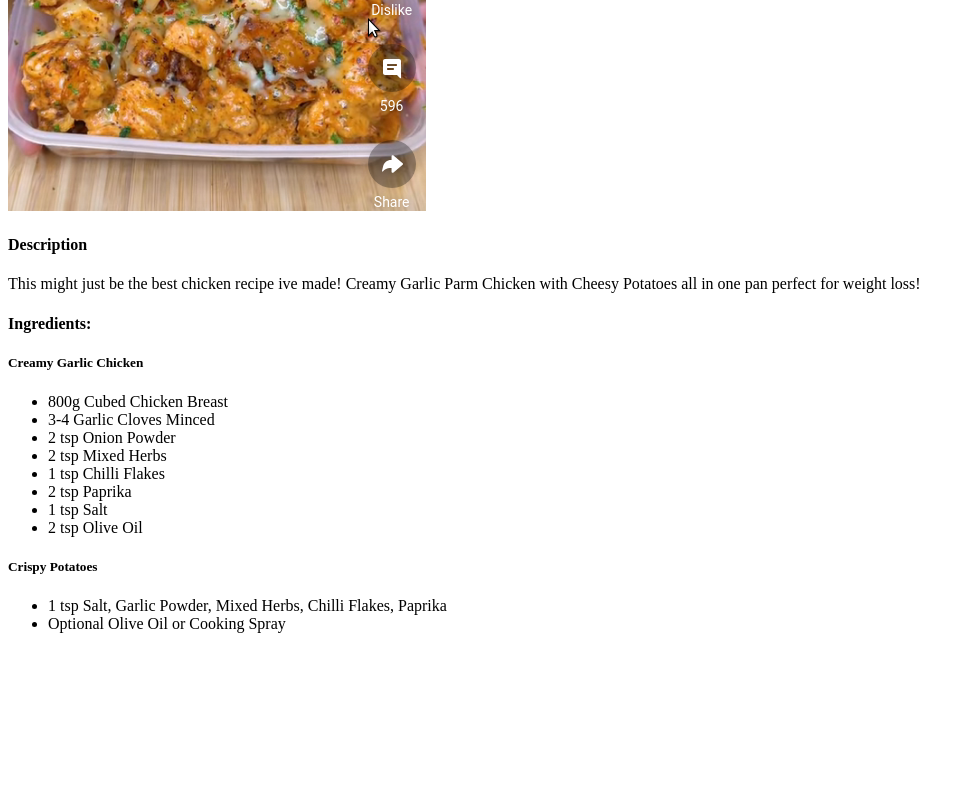
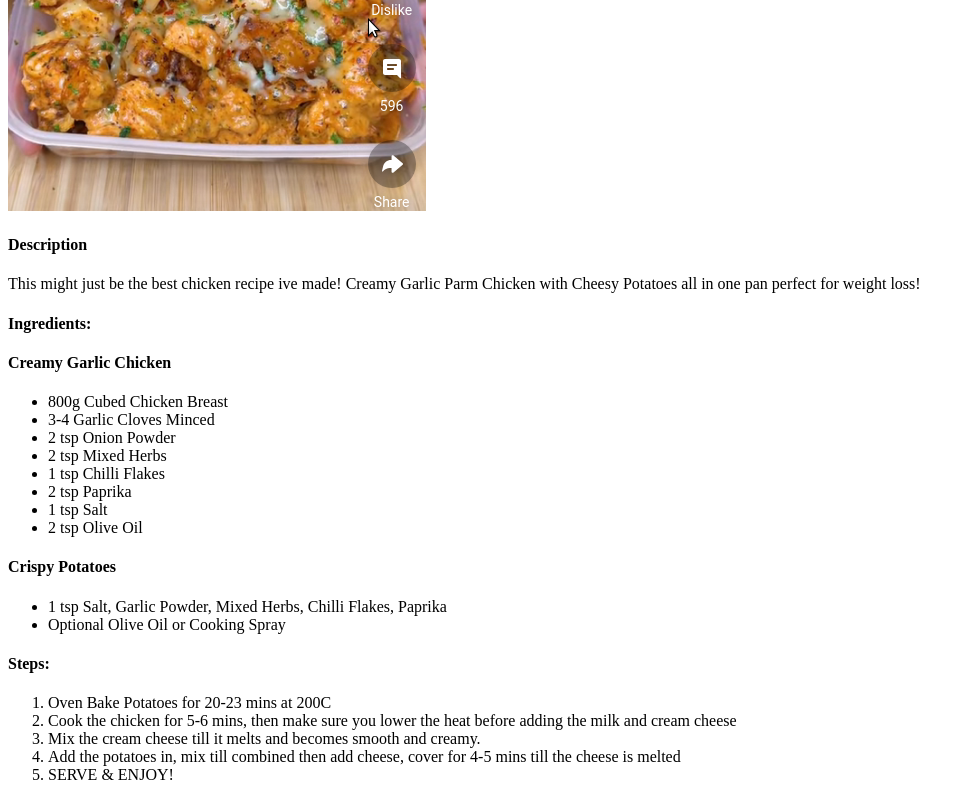
Before and after one commit to zalexander142/odin-recipes, a plain HTML site: page recipes/ChickenAndPotatoes.html in a window 1280 px wide. Shown: the part 352-1152 px from the top of the page, without its empty margins (0-974 px from the left). Before the commit the page ends 1001 px from the top, so only its background shows below. Drawn offline with Linux system fonts and the light colour scheme.

Commit message:
Added recipe steps

```diff
--- a/recipes/ChickenAndPotatoes.html
+++ b/recipes/ChickenAndPotatoes.html
@@ -12,7 +12,7 @@
     <h4>Description</h4>
         <p>This might just be the best chicken recipe ive made! Creamy Garlic Parm Chicken with Cheesy Potatoes all in one pan perfect for weight loss!</p>
     <h4>Ingredients:</h4>
-        <h5>Creamy Garlic Chicken</h5>
+        <h4>Creamy Garlic Chicken</h4>
             <ul>
                 <li>800g Cubed Chicken Breast</li>
                 <li>3-4 Garlic Cloves Minced</li>
@@ -23,10 +23,19 @@
                 <li>1 tsp Salt</li>
                 <li>2 tsp Olive Oil</li>
             </ul>
-        <h5>Crispy Potatoes</h5>
+        <h4>Crispy Potatoes</h4>
             <ul>
                 <li>1 tsp Salt, Garlic Powder, Mixed Herbs, Chilli Flakes, Paprika</li>
                 <li>Optional Olive Oil or Cooking Spray</li>
             </ul>
+
+    <h4>Steps:</h4>
+        <ol>
+            <li>Oven Bake Potatoes for 20-23 mins at 200C</li>
+            <li>Cook the chicken for 5-6 mins, then make sure you lower the heat before adding the milk and cream cheese</li>
+            <li>Mix the cream cheese till it melts and becomes smooth and creamy.</li>
+            <li>Add the potatoes in, mix till combined then add cheese, cover for 4-5 mins till the cheese is melted</li>
+            <li>SERVE & ENJOY!</li>
+        </ol>
 </body>
 </html>
```
Also changed, not shown: index.html (+4 -1 lines).
